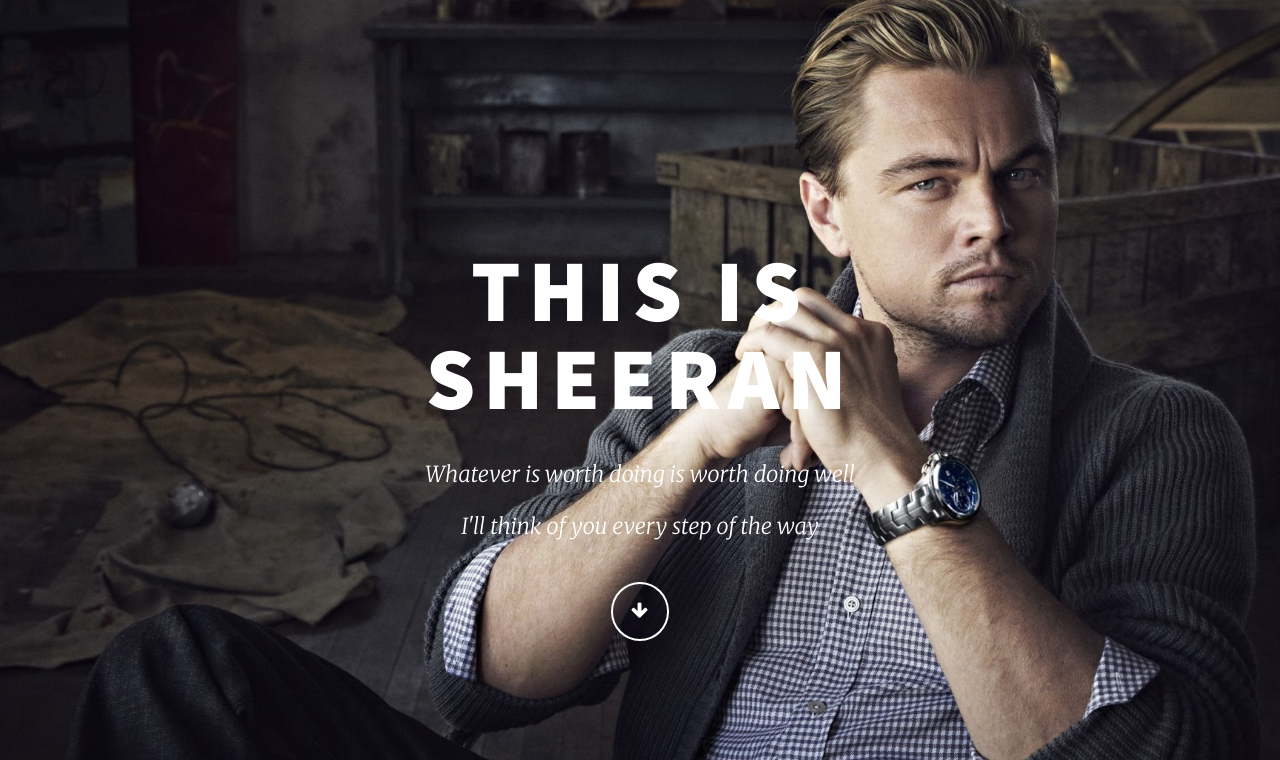
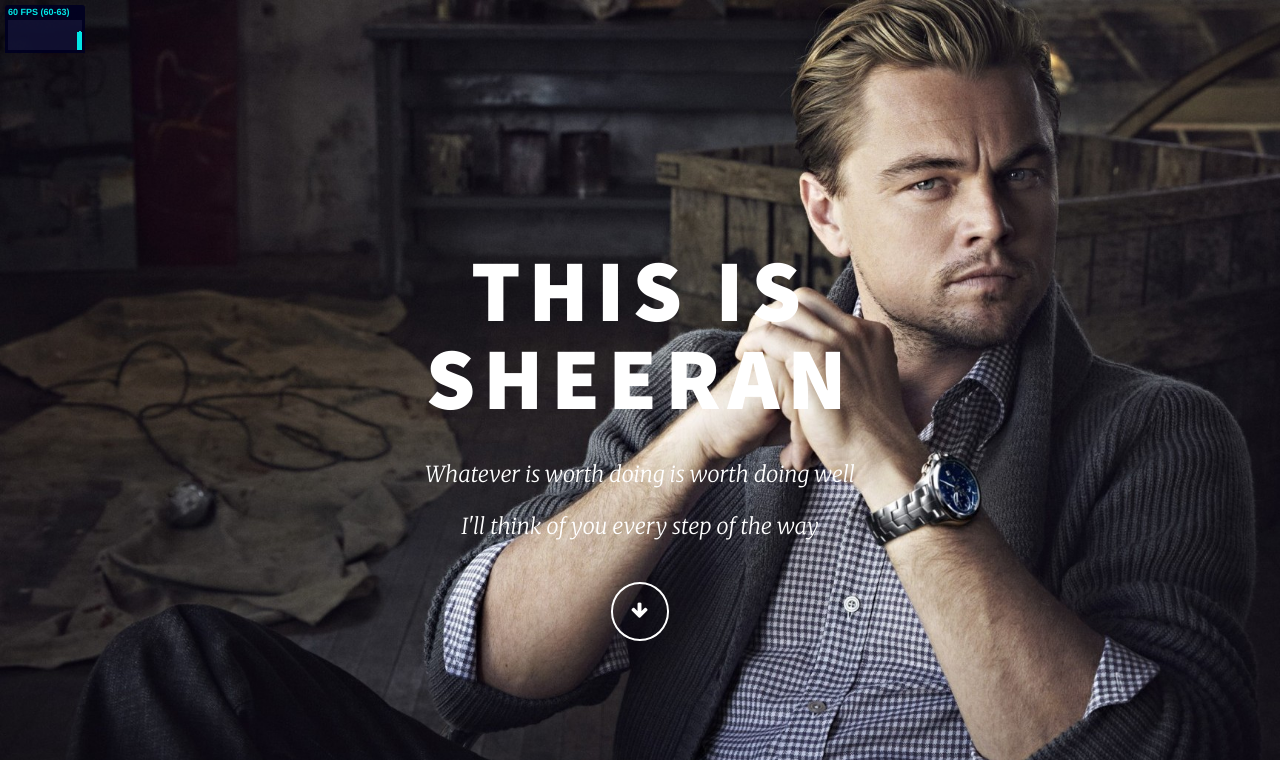
Before and after one commit to sheeranWayne/sheeranWayne.github.io, a plain HTML site: page index.html in a window 1280 px wide. Shown: the top 760 px of the page. Drawn offline with nearby package versions, Linux system fonts and the light colour scheme; some packages are replaced by stand-ins of ours; no server answers; a script that the page names is missing; files whose address does not match are found by name.

Commit message:
Site updated: 2019-07-22 23:40:40

```diff
--- a/index.html
+++ b/index.html
@@ -67,11 +67,8 @@
 </head>
 
 		<body class="is-loading">
-
-
     <!-- Wrapper 外包 s-->
     <div id="wrapper" class="fade-in overlay">
-
         <!-- Intro 头部显示 s -->
                 <div id="intro">
             <h1>This is<br>
@@ -175,7 +172,27 @@
 
 
         <!-- 文章列表   s -->
-        <div id="main" style="background-color: transparent; padding:0;">
+        <div id="main" style="background-color: transparent; padding:0; position:relative">
+        <div id="particles-js" style="width:100;heigth:100%;position:absolute;opcity:0.6"></div>
+        <script src="./js/particles.min.js"></script>
+	   <script src="./js/app.js"></script>
+
+	   <script src="./js/lib/stats.js"></script>
+	   <script>
+		  var count_particles, stats, update;
+		  stats = new Stats;
+		  stats.setMode(0);
+		  stats.domElement.style.position = 'absolute';
+		  stats.domElement.style.left = '0px';
+		  stats.domElement.style.top = '0px';
+		  document.body.appendChild(stats.domElement);
+		  update = function() {
+		    stats.begin();
+		    stats.end();
+		    requestAnimationFrame(update);
+		  };
+		  requestAnimationFrame(update);
+		</script>
         <section class="link_container" style="margin-top: 0; background-color: transparent; ">
             <div class="link_row">
                 <!-- 文章sample  s-->
```
Also changed, not shown: archives/2019/07/index.html (+21 -4 lines), archives/2019/index.html (+21 -4 lines), archives/index.html (+21 -4 lines), categories/information/index.html (+21 -4 lines), categories/notes/index.html (+21 -4 lines).
